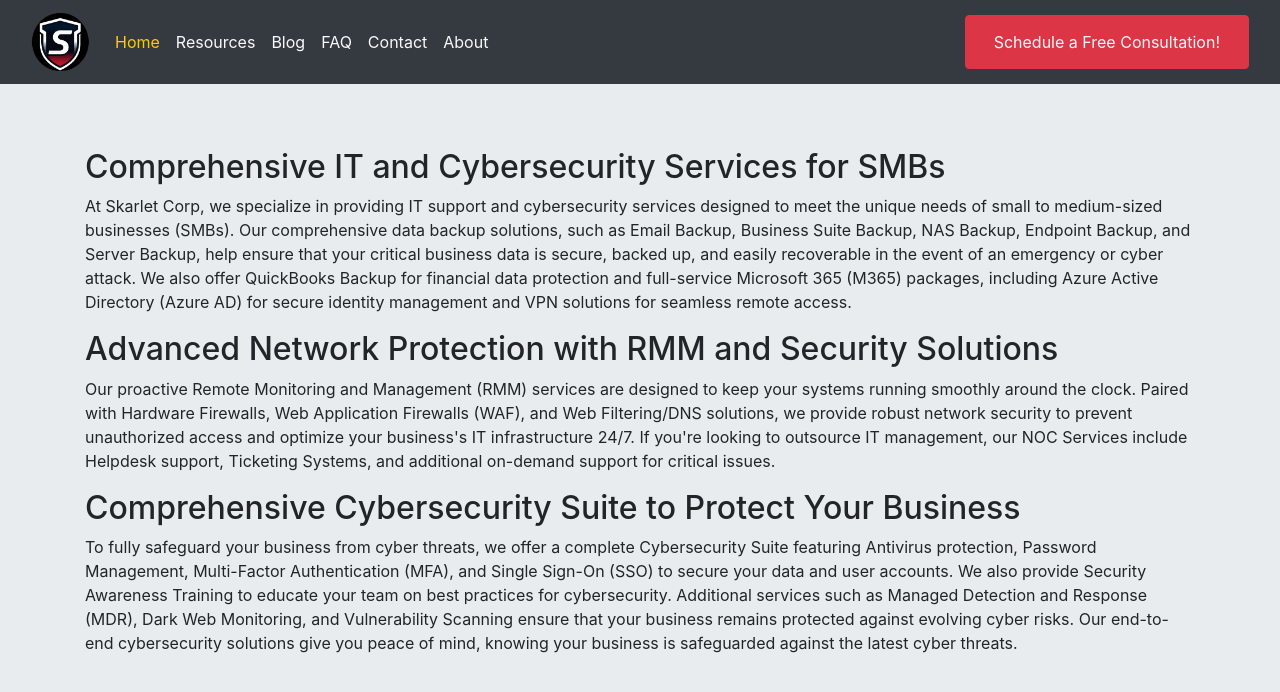
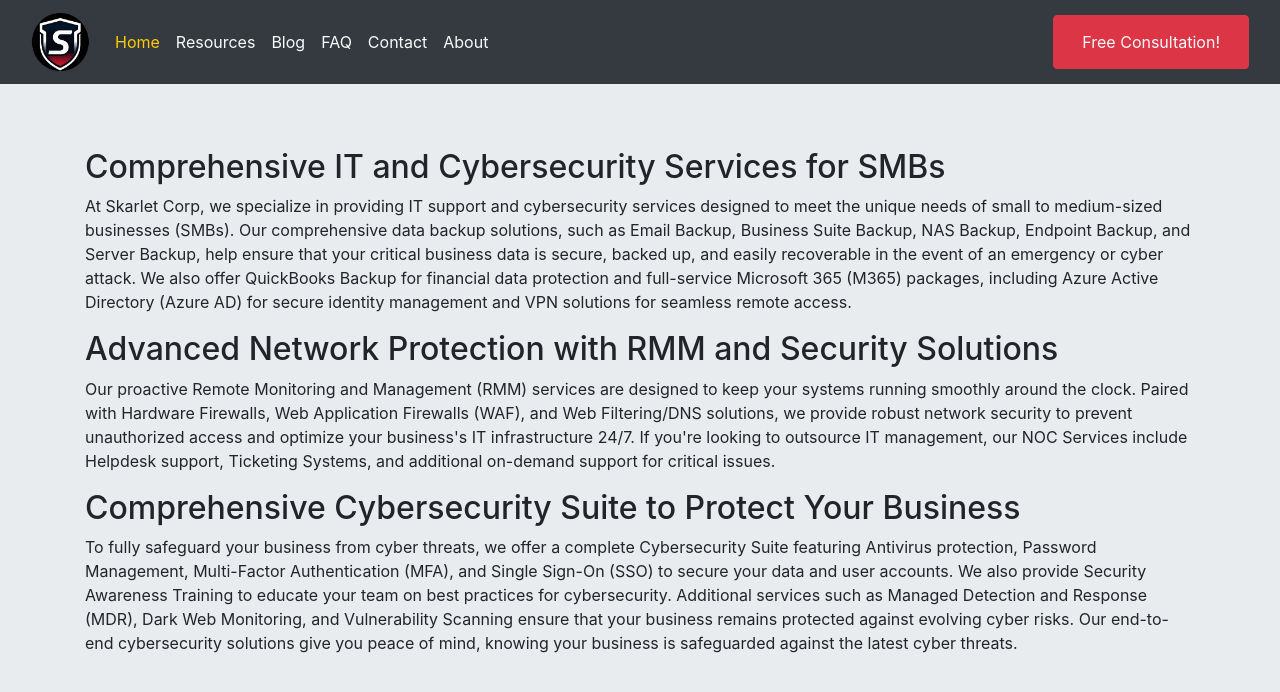
Before and after one commit to SkarletTeam/skarlet, a Jekyll site: the page built from index.md, in a window 1280 px wide and 900 px high, cut to the strip 0-715 px from the top of the window. Shown: the top 692 px of the strip. Built offline with Jekyll 4.4.1, drawn with Linux system fonts in a browser that asks for light colours.

Commit message:
Update nav.html

```diff
--- a/_includes/nav.html
+++ b/_includes/nav.html
@@ -18,6 +18,6 @@
 	 </ul>
 
     </div>
-	<button type="button" class="btn btn-danger" style="font-size: 16px" style="margin-right: 20px" class="btn btn-success"><a class="nav-link" href="mailto:info@skarlet.org">Schedule a Free Consultation!</a></button>
+	<button type="button" class="btn btn-danger" style="font-size: 16px" style="margin-right: 20px" class="btn btn-success"><a class="nav-link" href="mailto:info@skarlet.org">Free Consultation!</a></button>
 	</div>
 </nav>
```
